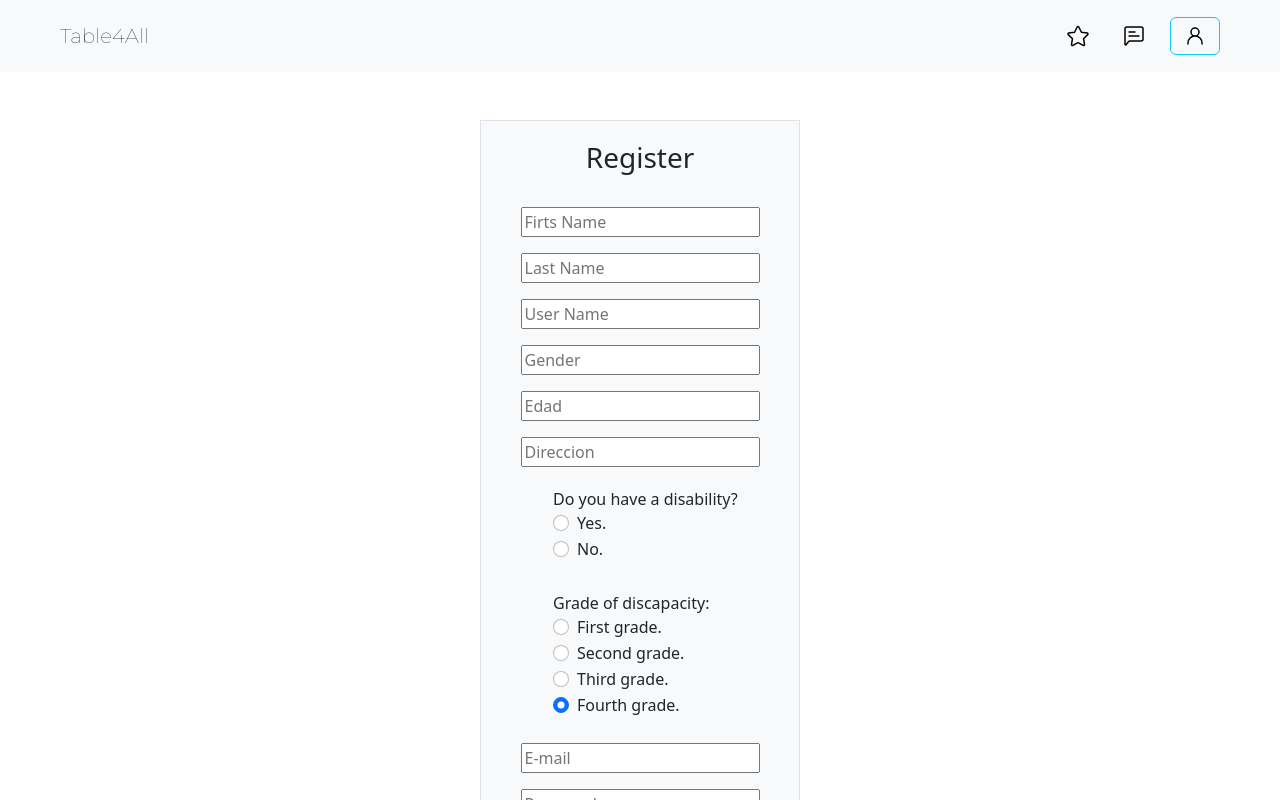
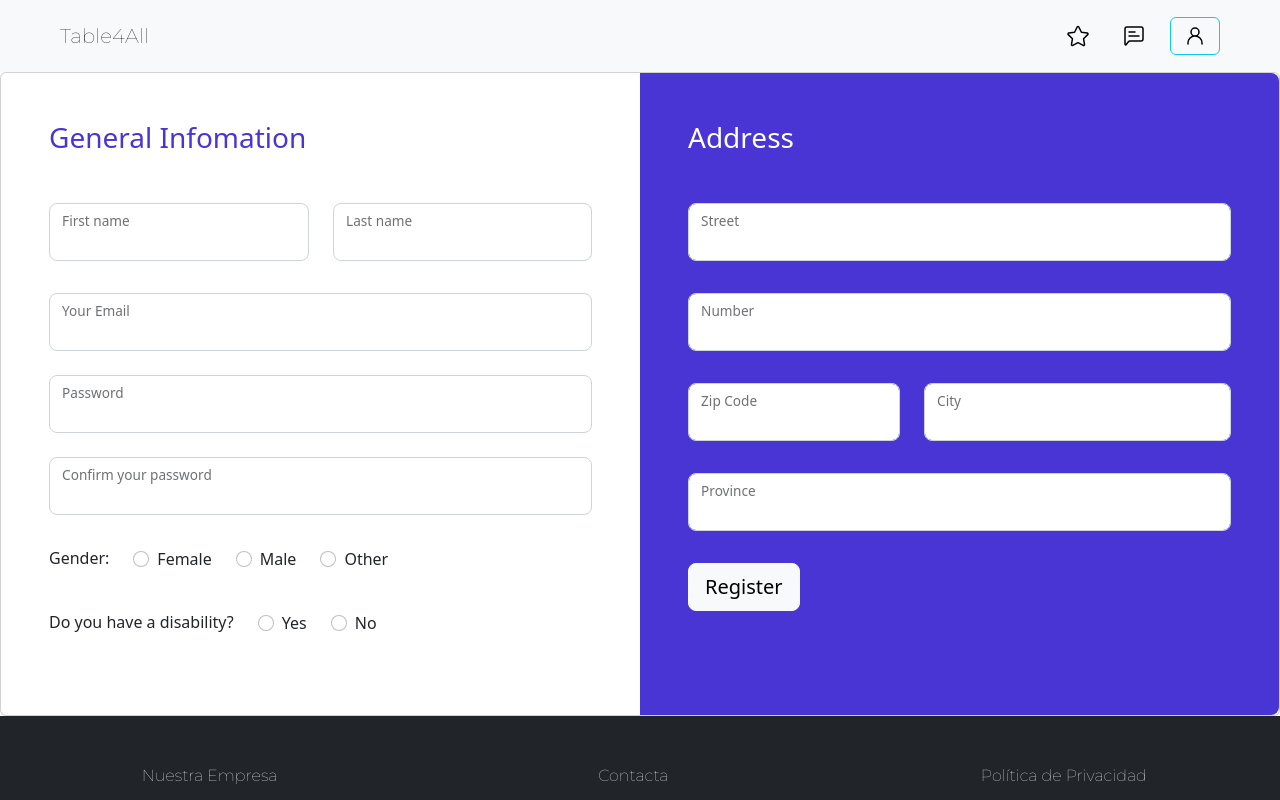
Before and after one commit to LauLau13/Place4All, an Angular app in the folder FrontProyectoES/: page /register in a window 1280 px wide. Shown: the top 800 px of the page. Built offline with nearby package versions, Linux system fonts and the light colour scheme; no server answers.

Commit message:
Rediseño de registro

```diff
--- a/FrontProyectoES/src/app/home/home.module.ts
+++ b/FrontProyectoES/src/app/home/home.module.ts
@@ -1,5 +1,6 @@
 import { CommonModule } from '@angular/common';
 import { NgModule } from '@angular/core';
+import { FormsModule, ReactiveFormsModule } from '@angular/forms';
 import { NgbAlertModule } from '@ng-bootstrap/ng-bootstrap';
 import { HomeRoutingModule } from './home-routing.module';
 import { HomeComponent } from './home.component';
@@ -8,6 +9,6 @@ import { RegisterComponent } from './register/register.component';
 
 @NgModule({
   declarations: [HomeComponent, LoginComponent, RegisterComponent],
-  imports: [CommonModule, HomeRoutingModule, NgbAlertModule],
+  imports: [CommonModule, HomeRoutingModule, NgbAlertModule, ReactiveFormsModule, FormsModule],
 })
 export class HomeModule {}
--- a/FrontProyectoES/src/app/home/login/login.component.html
+++ b/FrontProyectoES/src/app/home/login/login.component.html
@@ -52,15 +52,11 @@
     <div class="m-4">
       <a href="">Forgot password?</a>
     </div>
-    <div class="m-4">
-      <!-- bootstrap link -->
-      <a href="/register">Register</a>
-    </div>
   </div>
   <div class="botonesInferiores mx-auto w-75 align-items-center column align-self-center mb-5">
     <div class="d-grid gap-2">
       <button class="btn btn-primary" type="button">Log In</button>
-      <button class="btn btn-secondary" type="button">Cancel</button>
+      <button class="btn btn-secondary" type="button" (click)="openRegister()">Register</button>
     </div>
   </div>
 </div>
--- a/FrontProyectoES/src/app/home/register/register.component.html
+++ b/FrontProyectoES/src/app/home/register/register.component.html
@@ -1,61 +1,127 @@
-<div class="container mx-auto mt-5 w-25 bg-light pt-3 pb-5 justify-content-center border border-outline-primary">
-  <h3 class="mx-auto d-flex p-1 justify-content-center pb-3">Register</h3>
-  <div class="m-3 d-flex justify-content-center">
-    <input type="text" placeholder="Firts Name" class="" />
-  </div>
-  <div class="m-3 d-flex justify-content-center">
-    <input type="text" placeholder="Last Name" class="" />
-  </div>
-  <div class="m-3 d-flex justify-content-center">
-    <input type="text" placeholder="User Name" class="" />
-  </div>
-  <div class="m-3 d-flex justify-content-center">
-    <input type="text" placeholder="Gender" class="" />
-  </div>
-  <div class="m-3 d-flex justify-content-center">
-    <input type="number" placeholder="Edad" class="" />
-  </div>
-  <div class="m-3 d-flex justify-content-center">
-    <input type="text" placeholder="Direccion" class="" />
-  </div>
-  <div class="m-3 ms-5 mx-auto w-25 h-auto container w-auto pt-1 pb-2 justify-content-center">
-    <div>Do you have a disability?</div>
-    <div class="form-check">
-      <input class="form-check-input" type="radio" name="flexRadioDefault" id="flexRadioDefault1" />
-      <label class="form-check-label" for="flexRadioDefault1"> Yes. </label>
-    </div>
-    <div class="form-check">
-      <input class="form-check-input" type="radio" name="flexRadioDefault" id="flexRadioDefault2" checked />
-      <label class="form-check-label" for="flexRadioDefault2"> No. </label>
+<div class="col-12" [formGroup]="registerGroup">
+  <div class="card card-registration card-registration-2">
+    <div class="card-body p-0">
+      <div class="row g-0">
+        <div class="col-lg-6">
+          <div class="p-5">
+            <h3 class="fw-normal mb-5" style="color: #4835d4">General Infomation</h3>
+
+            <div class="row">
+              <div class="col-md-6 mb-4 pb-2">
+                <div class="form-outline form-floating">
+                  <input type="text" id="form3Examplev2" class="form-control form-control-lg floating-input" />
+                  <label class="form-label" for="form3Examplev2">First name</label>
+                </div>
+              </div>
+              <div class="col-md-6 mb-4 pb-2">
+                <div class="form-outline form-floating">
+                  <input type="text" id="form3Examplev3" class="form-control form-control-lg floating-input" />
+                  <label class="form-label" for="form3Examplev3">Last name</label>
+                </div>
+              </div>
+            </div>
+            <div class="mb-4">
+              <div class="form-outline form-floating form-white">
+                <input type="text" id="form3Examplea9" class="form-control form-control-lg floating-input" />
+                <label class="form-label" for="form3Examplea9">Your Email</label>
+              </div>
+            </div>
+            <div class="mb-4">
+              <div class="form-outline form-floating form-white">
+                <input type="password" id="password" class="form-control form-control-lg floating-input" />
+                <label class="form-label" for="password">Password</label>
+              </div>
+            </div>
+            <div class="mb-4">
+              <div class="form-outline form-floating form-white">
+                <input type="password" id="confirmPassword" class="form-control form-control-lg floating-input" />
+                <label class="form-label" for="confirmPassword">Confirm your password</label>
+              </div>
+            </div>
+            <div class="d-md-flex justify-content-start align-items-center mb-4 py-2">
+              <h6 class="mb-0 me-4">Gender:</h6>
+
+              <div class="form-check form-check-inline mb-0 me-4">
+                <input class="form-check-input" type="radio" name="inlineRadioOptions" id="femaleGender" value="option1" />
+                <label class="form-check-label" for="femaleGender">Female</label>
+              </div>
+
+              <div class="form-check form-check-inline mb-0 me-4">
+                <input class="form-check-input" type="radio" name="inlineRadioOptions" id="maleGender" value="option2" />
+                <label class="form-check-label" for="maleGender">Male</label>
+              </div>
+
+              <div class="form-check form-check-inline mb-0">
+                <input class="form-check-input" type="radio" name="inlineRadioOptions" id="otherGender" value="option3" />
+                <label class="form-check-label" for="otherGender">Other</label>
+              </div>
+            </div>
+            <div class="mb-4 d-md-flex justify-content-start align-items-center py-2">
+              <h6 class="mb-0 me-4">Do you have a disability?</h6>
+              <div class="form-check form-check-inline mb-0 me-4">
+                <input class="form-check-input" type="radio" name="inlineRadioOptions" id="Yes" value="Yes" />
+                <label for="Yes" class="form-check-label">Yes</label>
+              </div>
+              <div class="form-check form-check-inline mb-0 me-4">
+                <input class="form-check-input" type="radio" name="inlineRadioOptions" id="No" value="No" />
+                <label for="No" class="form-check-label">No</label>
+              </div>
+            </div>
+            <div class="mb-4" *ngIf="registerGroup.controls['']">
+              <select class="select">
+                <option value="1">1</option>
+                <option value="2">2</option>
+                <option value="3">3</option>
+                <option value="4">4</option>
+                <option value="5">5</option>
+              </select>
+            </div>
+          </div>
+        </div>
+        <div class="col-lg-6 bg-indigo">
+          <div class="p-5">
+            <h3 class="fw-normal mb-5 text-white">Address</h3>
+
+            <div class="mb-4 pb-2">
+              <div class="form-outline form-floating form-white">
+                <input type="text" id="form3Examplea2" class="form-control form-control-lg floating-input" />
+                <label class="form-label" for="form3Examplea2">Street</label>
+              </div>
+            </div>
+
+            <div class="mb-4 pb-2">
+              <div class="form-outline form-floating form-white">
+                <input type="text" id="form3Examplea3" class="form-control form-control-lg floating-input" />
+                <label class="form-label" for="form3Examplea3">Number</label>
+              </div>
+            </div>
+
+            <div class="row">
+              <div class="col-md-5 mb-4 pb-2">
+                <div class="form-outline form-floating form-white">
+                  <input type="text" id="form3Examplea4" class="form-control form-control-lg floating-input" />
+                  <label class="form-label" for="form3Examplea4">Zip Code</label>
+                </div>
+              </div>
+              <div class="col-md-7 mb-4 pb-2">
+                <div class="form-outline form-floating form-white">
+                  <input type="text" id="form3Examplea5" class="form-control form-control-lg floating-input" />
+                  <label class="form-label" for="form3Examplea5">City</label>
+                </div>
+              </div>
+            </div>
+
+            <div class="mb-4 pb-2">
+              <div class="form-outline form-floating form-white">
+                <input type="text" id="form3Examplea6" class="form-control form-control-lg floating-input" />
+                <label class="form-label" for="form3Examplea6">Province</label>
+              </div>
+            </div>
+
+            <button type="button" class="btn btn-light btn-lg" data-mdb-ripple-color="dark">Register</button>
+          </div>
+        </div>
+      </div>
     </div>
   </div>
-  <div class="m-3 ms-5 mx-auto container w-100 mx-auto pt-1 pb-2 justify-content-center">
-    <div>Grade of discapacity:</div>
-    <div class="form-check">
-      <input class="form-check-input" type="radio" name="flexRadioDefault" id="flexRadioDefault1" />
-      <label class="form-check-label" for="flexRadioDefault1"> First grade. </label>
-    </div>
-    <div class="form-check">
-      <input class="form-check-input" type="radio" name="flexRadioDefault" id="flexRadioDefault2" checked />
-      <label class="form-check-label" for="flexRadioDefault2"> Second grade. </label>
-    </div>
-    <div class="form-check">
-      <input class="form-check-input" type="radio" name="flexRadioDefault" id="flexRadioDefault2" checked />
-      <label class="form-check-label" for="flexRadioDefault2"> Third grade. </label>
-    </div>
-    <div class="form-check">
-      <input class="form-check-input" type="radio" name="flexRadioDefault" id="flexRadioDefault2" checked />
-      <label class="form-check-label" for="flexRadioDefault2"> Fourth grade. </label>
-    </div>
-  </div>
-  <div class="m-3 d-flex justify-content-center">
-    <input type="text" placeholder="E-mail" />
-  </div>
-  <div class="m-3 d-flex justify-content-center">
-    <input type="text" placeholder="Password" />
-  </div>
-  <div class="d-flex justify-content-center">
-    <button class="m-2 p-3">Cancel</button>
-    <button class="m-2 p-3">Register</button>
-  </div>
 </div>
--- /dev/null
+++ b/FrontProyectoES/src/app/home/register/register.component.scss
@@ -0,0 +1,41 @@
+@media (min-width: 1025px) {
+  .h-custom {
+    height: 100vh !important;
+  }
+}
+.card-registration .select-input.form-control[readonly]:not([disabled]) {
+  font-size: 1rem;
+  line-height: 2.15;
+  padding-left: 0.75em;
+  padding-right: 0.75em;
+}
+.card-registration .select-arrow {
+  top: 13px;
+}
+
+.gradient-custom-2 {
+  /* fallback for old browsers */
+  background: #a1c4fd;
+
+  /* Chrome 10-25, Safari 5.1-6 */
+  background: -webkit-linear-gradient(to right, rgba(161, 196, 253, 1), rgba(194, 233, 251, 1));
+
+  /* W3C, IE 10+/ Edge, Firefox 16+, Chrome 26+, Opera 12+, Safari 7+ */
+  background: linear-gradient(to right, rgba(161, 196, 253, 1), rgba(194, 233, 251, 1));
+}
+
+.bg-indigo {
+  background-color: #4835d4;
+}
+@media (min-width: 992px) {
+  .card-registration-2 .bg-indigo {
+    border-top-right-radius: 0.5rem;
+    border-bottom-right-radius: 0.5rem;
+  }
+}
+@media (max-width: 991px) {
+  .card-registration-2 .bg-indigo {
+    border-bottom-left-radius: 0.5rem;
+    border-bottom-right-radius: 0.5rem;
+  }
+}
--- a/FrontProyectoES/src/app/home/register/register.component.ts
+++ b/FrontProyectoES/src/app/home/register/register.component.ts
@@ -1,11 +1,30 @@
 import { Component, OnInit } from '@angular/core';
+import { FormControl, FormGroup } from '@angular/forms';
 
 @Component({
   selector: 'app-register',
   templateUrl: './register.component.html',
-  styleUrls: ['./register.component.css'],
+  styleUrls: ['./register.component.scss'],
 })
 export class RegisterComponent implements OnInit {
+  registerGroup: FormGroup = new FormGroup({
+    firstName: new FormControl(''),
+    lastName: new FormControl(''),
+    email: new FormControl(''),
+    password: new FormControl(''),
+    confirmPassword: new FormControl(''),
+    disability: new FormControl('No'),
+    gender: new FormControl(''),
+  });
+
+  addressGroup: FormGroup = new FormGroup({
+    street: new FormGroup(''),
+    number: new FormControl(''),
+    city: new FormControl(''),
+    province: new FormControl(''),
+    zipCode: new FormControl(''),
+  });
+
   constructor() {}
 
   ngOnInit(): void {}
```
Also changed, not shown: FrontProyectoES/src/app/home/login/login.component.ts (+11 -1 lines), FrontProyectoES/src/app/home/register/register.component.css (deleted), 1 other file (tests, documents, lock files or other folders).
